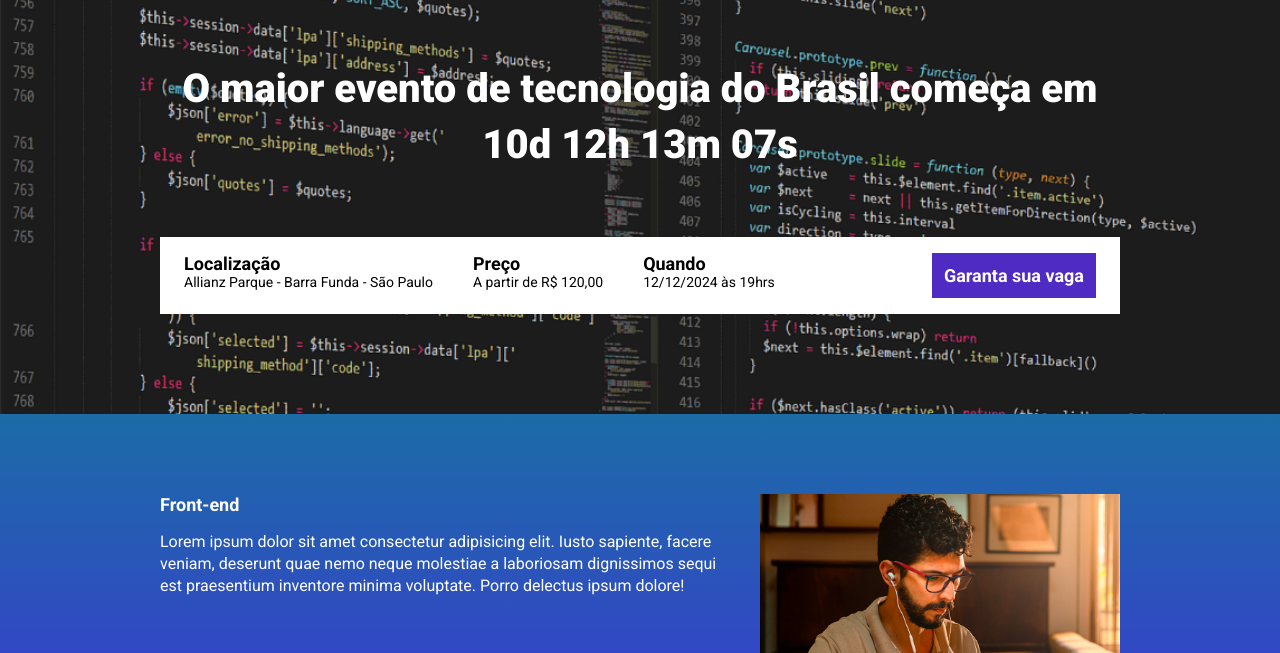
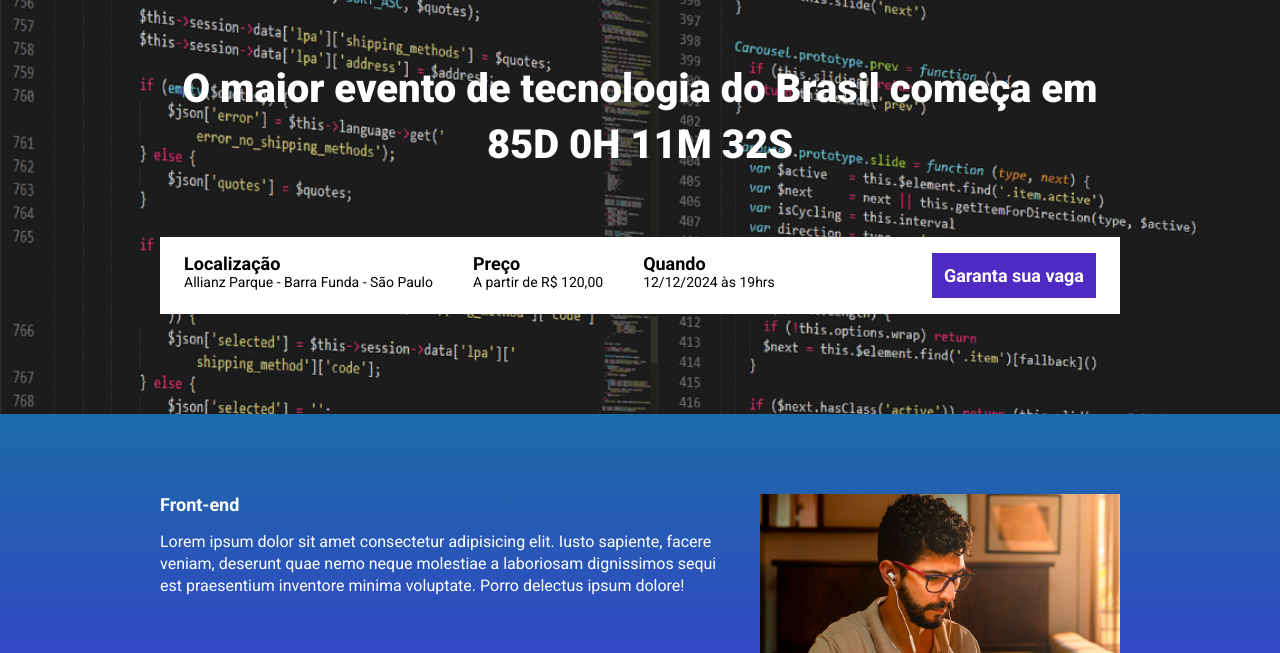
Before and after one commit to GNetodev/ebac_tech_talks, a website built with Parcel: page src/index.html in a window 1280 px wide. Shown: the part 147-800 px from the top of the page. Built offline with nearby package versions, Linux system fonts and the light colour scheme.

Commit message:
Criando a contagem regressiva

```diff
--- a/package.json
+++ b/package.json
@@ -1,7 +1,6 @@
 {
   "name": "landing-page",
   "version": "1.0.0",
-  "main": "index.js",
   "scripts": {
     "dev": "parcel src/index.html src/styles/main.scss src/scripts/main.js --no-cache",
     "build": "parcel build src/index.html --no-cache --public-url ./",
--- a/src/index.html
+++ b/src/index.html
@@ -16,7 +16,7 @@
         <div class="container">
             <img class="hero__logo" src="./images/ebac_logo.svg" alt="EBAC">
             <p class="hero__text">
-                O maior evento de tecnologia do Brasil começa em 10d 12h 13m 07s
+                O maior evento de tecnologia do Brasil começa em <span id="contador"></span>
             </p>
             <div class="infos-bar">
                 <ul class="infos-bar__infos">
--- a/src/scripts/main.js
+++ b/src/scripts/main.js
@@ -1 +1,29 @@
 AOS.init();
+
+const dataDoEvento = new Date ("Dec 12, 2024 19:00");
+const timeStampDoEvento = dataDoEvento.getTime();
+
+const contadorTimer = setInterval(function () {
+    const agora = new Date();
+    const timeStampAtual = agora.getTime();
+
+    const tempoAteOEvento = timeStampDoEvento - timeStampAtual;
+
+    const diaEmMs = 1000 * 60 * 60 * 24;
+    const horaEmMs = 1000 * 60 * 60;
+    const minutoEmMs = 1000 * 60;
+
+
+    const diasAteOEvento = Math.floor(tempoAteOEvento / diaEmMs);
+    const horasAteOEvento = Math.floor((tempoAteOEvento % diaEmMs) / horaEmMs);
+    const minutosAteOEvento = Math.floor((tempoAteOEvento % horaEmMs) / minutoEmMs);
+    const segundosAteOEvento = Math.floor((tempoAteOEvento % minutoEmMs) / 1000);
+
+    console.log(diasAteOEvento);
+    console.log(horasAteOEvento);
+    console.log(minutosAteOEvento);
+    console.log(segundosAteOEvento);
+
+    document.getElementById('contador').innerHTML = `${diasAteOEvento}D ${horasAteOEvento}H ${minutosAteOEvento}M ${segundosAteOEvento}S`
+
+},1000);
--- a/src/styles/components/_infos_bar.scss
+++ b/src/styles/components/_infos_bar.scss
@@ -15,7 +15,7 @@
             color: variables.$secundaryTextColor;
 
             b {
-                color: variables.$secundaryTextColor;
+                color: variables.$secundaryTextColor ;
                 font-size: 18px;
                 display: block;
             }
```
